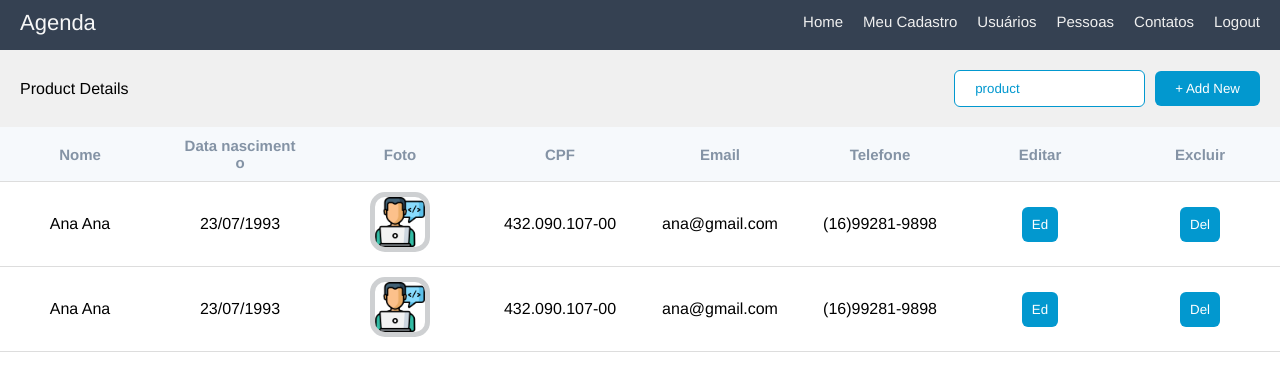
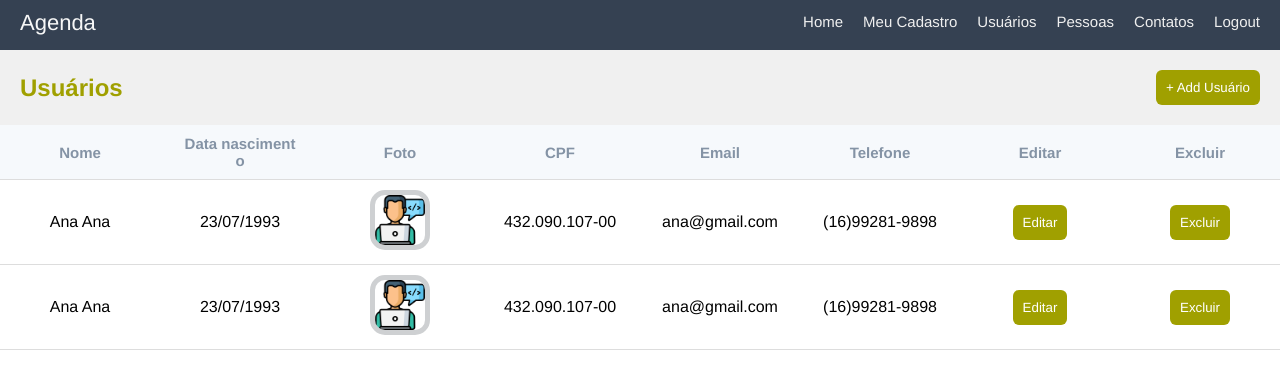
Before and after one commit to DandaraF/controle_agenda_pessoal, a Vue app: page /usuarios in a window 1280 px wide. Shown: the top 376 px of the page. Built offline with nearby package versions, Linux system fonts and the light colour scheme.

Commit message:
change styles component button

```diff
--- a/src/App.vue
+++ b/src/App.vue
@@ -2,7 +2,6 @@
   <div>
     <Navbar/>
     <router-view/>
-
   </div>
 </template>
 
--- a/src/components/Button.vue
+++ b/src/components/Button.vue
@@ -1,40 +1,48 @@
 <template>
-    <!-- <img :src="avatar" :alt="descricao"> -->
-    <img :src="avatar" :alt="descricao">
+    <div>
+        <button class="btn">{{text_button}}</button>
+    </div>
 </template>
+
 
 
 <script>
 
-
 export default {
-    name: 'Button',
-    props:{
-        alt: String,
-        avatar_user: String
-    },
-    data(){
-        return{
-             avatar: "/img/avatar.png"
-        }
-    }
+  name: 'Button',
+  props:{
+    text_button: String
+  }
 }
-
 
 </script>
 
 <style scoped>
-#btn-login{
-  width: 100%;
-  height: 30px;
+
+button{
+  outline: none;
+  border: none;
+  border-radius: 6px;
+  cursor: pointer;
+  padding: 10px;
+  color: #fff;
+}
+
+ button:nth-child(1){
   background-color: rgb(160, 160, 0);
-  font-size: 1.2rem;
-  color:#fff;
-  border: none;
-  cursor: pointer;
 }
-#btn-login:hover{
-  background-color: rgba(126, 126, 37, 0.616);
+ button:nth-child(2){
+  background-color: #f80000;
+}
+
+/* .add_new{
+  padding: 10px 20px;
+  color: #fff;
+  background-color: #0298cf;
+} */
+
+button:hover{
+background: rgba(160, 160, 0, 0.658);
 }
 
 </style>
--- a/src/views/MyUser.vue
+++ b/src/views/MyUser.vue
@@ -18,12 +18,12 @@ export default {
 </script>
 
 <style scoped>
+
 .container-myuser{
   display: flex;
   align-content: center;
   justify-content: center;
   padding: 40px 20px 0 20px;
-
   align-items: center;
 }
 
--- a/src/views/Users.vue
+++ b/src/views/Users.vue
@@ -1,12 +1,13 @@
 <template>
+  <div class="container-users">
   <div class="table">
     <div class="table_header">
-      <p>Product Details</p>
+      <h2>Usuários</h2>
 
-      <div>
-        <input type="text" placeholder="product"/>
+      <Button text_button="+ Add Usuário"/>
+      <!-- <div>
         <button class="add_new"> + Add New</button>
-      </div>
+      </div> -->
     </div>
 
     <div class="table_section">
@@ -31,8 +32,8 @@
             <td>432.090.107-00</td>
             <td>ana@gmail.com</td>
             <td>(16)99281-9898</td>
-             <td><button>Ed</button></td>
-            <td><button>Del</button></td>
+            <td><Button text_button="Editar"/></td>
+            <td><Button text_button="Excluir"/></td>
           </tr>
 
           <tr>
@@ -42,12 +43,13 @@
             <td>432.090.107-00</td>
             <td>ana@gmail.com</td>
             <td>(16)99281-9898</td>
-             <td><button>Ed</button></td>
-            <td><button>Del</button></td>
+            <td><Button text_button="Editar"/></td>
+            <td><Button text_button="Excluir"/></td>
           </tr>
         </tbody>
       </table>
     </div>
+  </div>
 
 
 
@@ -55,15 +57,24 @@
  </template>
 
 <script>
-
+import Button from '../components/Button'
 export default {
   name: 'Users',
-
+  components:{
+    Button
+  }
 
 }
 </script>
 
 <style scoped>
+
+
+h2{
+  color: rgb(160, 160, 0);
+
+}
+
 .table{
   width: 100%;
 }
@@ -82,35 +93,6 @@ export default {
   color: #000;
 }
 
-button{
-  outline: none;
-  border: none;
-  border-radius: 6px;
-  cursor: pointer;
-  padding: 10px;
-  color: #fff;
-}
-
-td button:nth-child(1){
-  background-color: #0298cf;
-}
-td button:nth-child(2){
-  background-color: #f80000;
-}
-.add_new{
-  padding: 10px 20px;
-  color: #fff;
-  background-color: #0298cf;
-}
-
-input{
-  padding: 10px 20px;
-  margin: 0 10px;
-  outline: none;
-  border: 1px solid #0298cf;
-  border-radius: 6px;
-  color:#0298cf;
-}
 
 .table_section{
   height: 500px;
@@ -160,12 +142,5 @@ tr:hover td{
   width: 5px;
 }
 
-::-webkit-scrollbar-track{
-  box-shadow: inset 0 0 6px rgba(0,0,0,0.3);
-}
-
-::-webkit-scrollbar-thumb{
-  box-shadow: inset 0 0 6px rgba(0,0,0,0.3);
-}
 
 </style>
```
